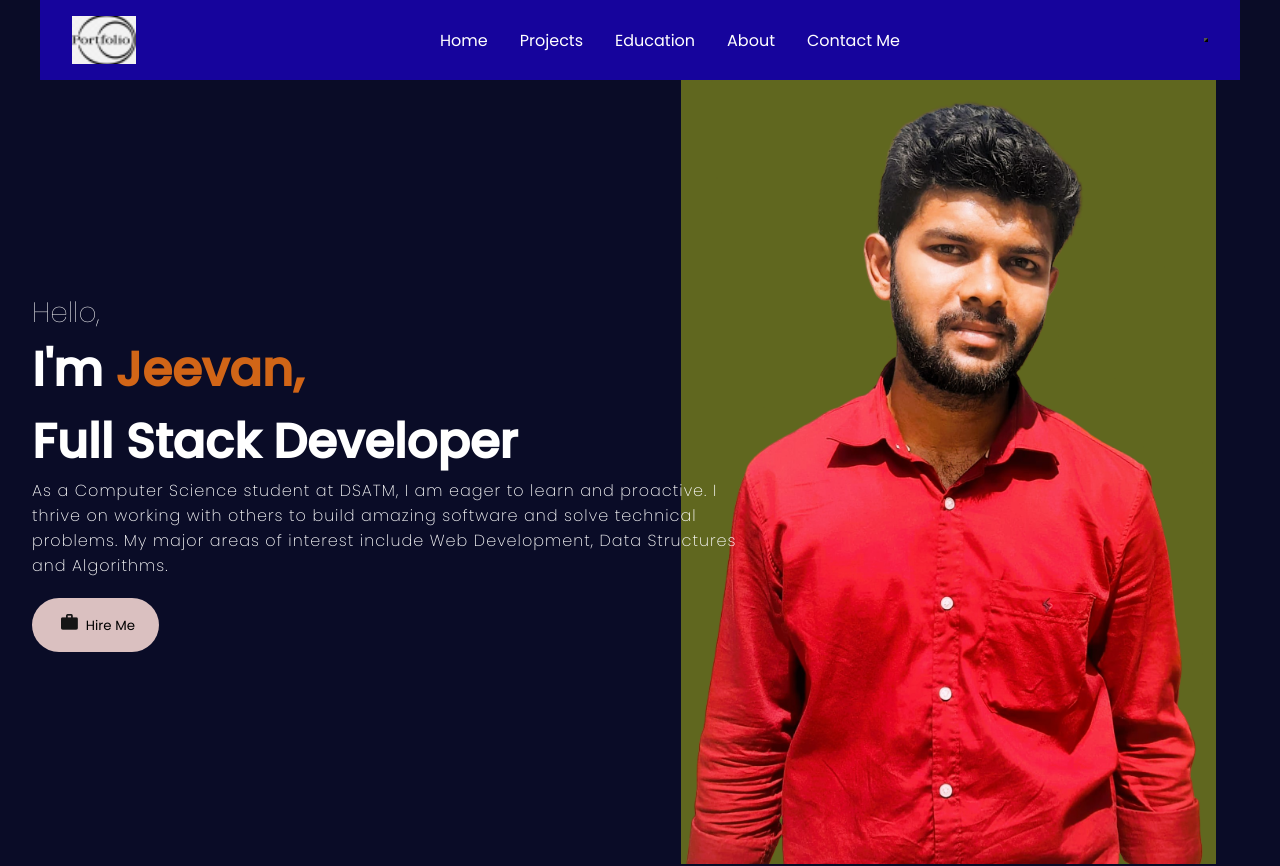
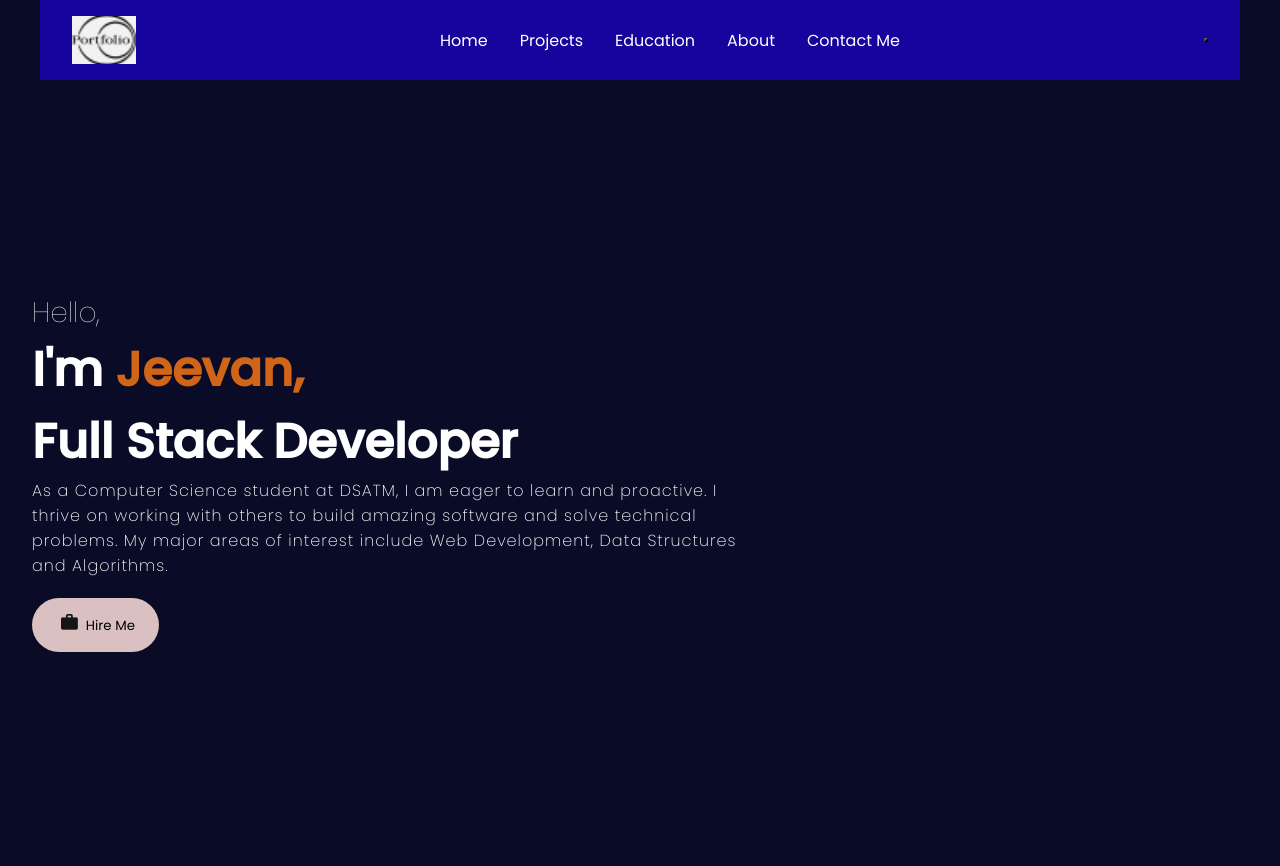
Before and after one commit to jeevans1965/portfolio, a React (Create React App) app: page / in a window 1280 px wide. Shown: the top 866 px of the page. Built offline with nearby package versions, Linux system fonts and the light colour scheme.

Commit message:
Changes to be committed: 	modified:   src/components/Intro/intro.js

```diff
--- a/src/components/Intro/intro.js
+++ b/src/components/Intro/intro.js
@@ -21,7 +21,7 @@ const Intro = () => {
           <button className='btn'> <img src={btnImg} className='btnImg' alt='img'/> Hire Me </button>
         </Link>
       </div>
-      <img src={bg} alt='pic' className='bg'/>
+      {/* <img src={bg} alt='pic' className='bg'/> */}
     </sectioni>
   )
 }
```
